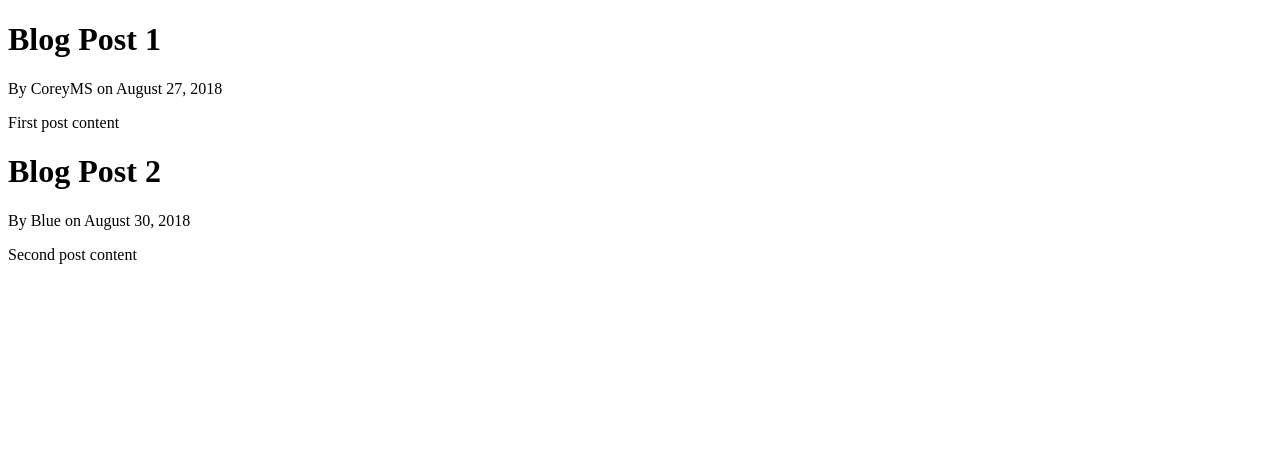
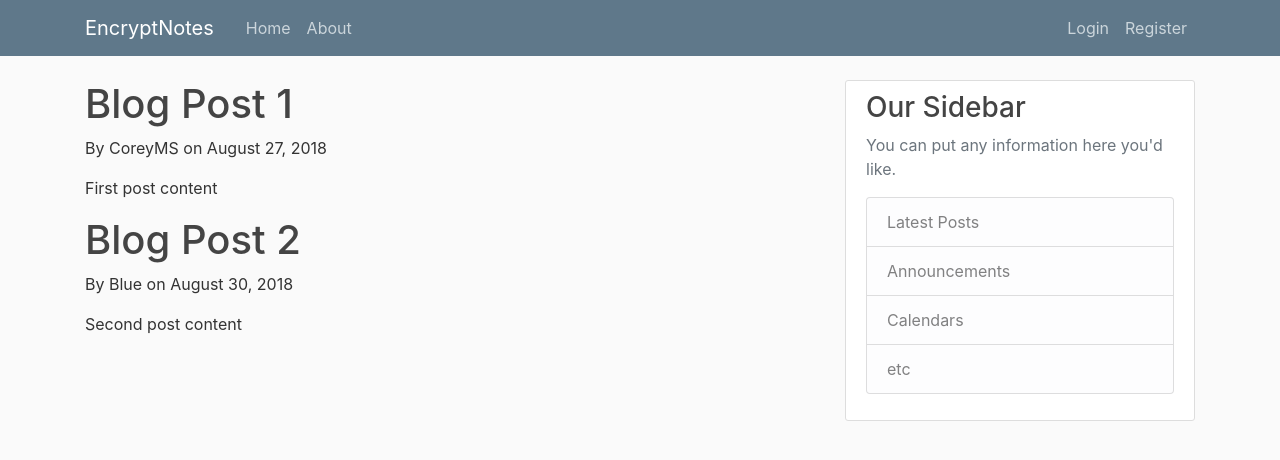
Before and after one commit to Dwaddle26/EncryptNotes, a Django app: page / in a window 1280 px wide. Shown: the top 460 px of the page. Run offline with Django 5.2, Linux system fonts and the light colour scheme; some libraries are stand-ins or nearby versions.

Commit message:
More updates
Added some more html templates for tweaking later.

```diff
--- /dev/null
+++ b/django_project/EncryptNotes/static/EncryptNotes/main.css
@@ -0,0 +1,84 @@
+body {
+  background: #fafafa;
+  color: #333333;
+  margin-top: 5rem;
+}
+
+h1, h2, h3, h4, h5, h6 {
+  color: #444444;
+}
+
+ul {
+  margin: 0;
+}
+
+.bg-steel {
+  background-color: #5f788a;
+}
+
+.site-header .navbar-nav .nav-link {
+  color: #cbd5db;
+}
+
+.site-header .navbar-nav .nav-link:hover {
+  color: #ffffff;
+}
+
+.site-header .navbar-nav .nav-link.active {
+  font-weight: 500;
+}
+
+.content-section {
+  background: #ffffff;
+  padding: 10px 20px;
+  border: 1px solid #dddddd;
+  border-radius: 3px;
+  margin-bottom: 20px;
+}
+
+.article-title {
+  color: #444444;
+}
+
+a.article-title:hover {
+  color: #428bca;
+  text-decoration: none;
+}
+
+.article-content {
+  white-space: pre-line;
+}
+
+.article-img {
+  height: 65px;
+  width: 65px;
+  margin-right: 16px;
+}
+
+.article-metadata {
+  padding-bottom: 1px;
+  margin-bottom: 4px;
+  border-bottom: 1px solid #e3e3e3
+}
+
+.article-metadata a:hover {
+  color: #333;
+  text-decoration: none;
+}
+
+.article-svg {
+  width: 25px;
+  height: 25px;
+  vertical-align: middle;
+}
+
+.account-img {
+  height: 125px;
+  width: 125px;
+  margin-right: 20px;
+  margin-bottom: 16px;
+}
+
+.account-heading {
+  font-size: 2.5rem;
+}
--- /dev/null
+++ b/django_project/EncryptNotes/templates/EncryptNotes/base.html
@@ -0,0 +1,66 @@
+{% load static %}
+<!DOCTYPE html>
+<html>
+<head>
+
+    <!-- Required meta tags -->
+    <meta charset="utf-8">
+    <meta name="viewport" content="width=device-width, initial-scale=1, shrink-to-fit=no">
+
+    <!-- Bootstrap CSS -->
+    <link rel="stylesheet" href="https://cdn.jsdelivr.net/npm/bootstrap@4.0.0/dist/css/bootstrap.min.css" integrity="sha384-Gn5384xqQ1aoWXA+058RXPxPg6fy4IWvTNh0E263XmFcJlSAwiGgFAW/dAiS6JXm" crossorigin="anonymous">
+
+    <link rel="stylesheet" type="text/css" href="{% static 'EncryptNotes/main.css' %}">
+
+    <title>EncryptNotes</title>
+</head>
+<body>
+    <header class="site-header">
+        <nav class="navbar navbar-expand-md navbar-dark bg-steel fixed-top">
+          <div class="container">
+            <a class="navbar-brand mr-4" href="{% url 'EncryptNotes-home' %}">EncryptNotes</a>
+            <button class="navbar-toggler" type="button" data-toggle="collapse" data-target="#navbarToggle" aria-controls="navbarToggle" aria-expanded="false" aria-label="Toggle navigation">
+            <span class="navbar-toggler-icon"></span>
+            </button>
+            <div class="collapse navbar-collapse" id="navbarToggle">
+              <div class="navbar-nav mr-auto">
+                <a class="nav-item nav-link" href="{% url 'EncryptNotes-home' %}">Home</a>
+                <a class="nav-item nav-link" href="{% url 'EncryptNotes-about' %}">About</a>
+              </div>
+              <!-- Navbar Right Side -->
+              <div class="navbar-nav">
+                <a class="nav-item nav-link" href="#">Login</a>
+                <a class="nav-item nav-link" href="#">Register</a>
+              </div>
+            </div>
+          </div>
+        </nav>
+      </header>
+      <main role="main" class="container">
+        <div class="row">
+          <div class="col-md-8">
+            {% block content %}{% endblock %}
+          </div>
+          <div class="col-md-4">
+            <div class="content-section">
+              <h3>Our Sidebar</h3>
+              <p class='text-muted'>You can put any information here you'd like.
+                <ul class="list-group">
+                  <li class="list-group-item list-group-item-light">Latest Posts</li>
+                  <li class="list-group-item list-group-item-light">Announcements</li>
+                  <li class="list-group-item list-group-item-light">Calendars</li>
+                  <li class="list-group-item list-group-item-light">etc</li>
+                </ul>
+              </p>
+            </div>
+          </div>
+        </div>
+      </main>
+
+    <!-- Optional JavaScript -->
+    <!-- jQuery first, then Popper.js, then Bootstrap JS -->
+    <script src="https://code.jquery.com/jquery-3.2.1.slim.min.js" integrity="sha384-KJ3o2DKtIkvYIK3UENzmM7KCkRr/rE9/Qpg6aAZGJwFDMVNA/GpGFF93hXpG5KkN" crossorigin="anonymous"></script>
+    <script src="https://cdn.jsdelivr.net/npm/popper.js@1.12.9/dist/umd/popper.min.js" integrity="sha384-ApNbgh9B+Y1QKtv3Rn7W3mgPxhU9K/ScQsAP7hUibX39j7fakFPskvXusvfa0b4Q" crossorigin="anonymous"></script>
+    <script src="https://cdn.jsdelivr.net/npm/bootstrap@4.0.0/dist/js/bootstrap.min.js" integrity="sha384-JZR6Spejh4U02d8jOt6vLEHfe/JQGiRRSQQxSfFWpi1MquVdAyjUar5+76PVCmYl" crossorigin="anonymous"></script>
+</body>
+</html>
--- a/django_project/EncryptNotes/templates/EncryptNotes/home.html
+++ b/django_project/EncryptNotes/templates/EncryptNotes/home.html
@@ -1,13 +1,9 @@
-<!DOCTYPE html>
-<html>
-<head>
-        <title>EncryptNotes</title>
-</head>
-<body>
+
+{% extends "EncryptNotes/base.html" %}
+{% block content %}
     {% for post in posts %}
         <h1>{{ post.title }}</h1>
         <p>By {{post.author}} on {{post.date_posted}}</p>
         <p>{{ post.content }}</p>
     {% endfor %}
-</body>
-</html>
+{% endblock content %}
```
Also changed, not shown: django_project/EncryptNotes/templates/EncryptNotes/about.html (+18 -13 lines), django_project/EncryptNotes/templates/EncryptNotes/login.html (+5 -9 lines), django_project/EncryptNotes/templates/EncryptNotes/register.html (added).
